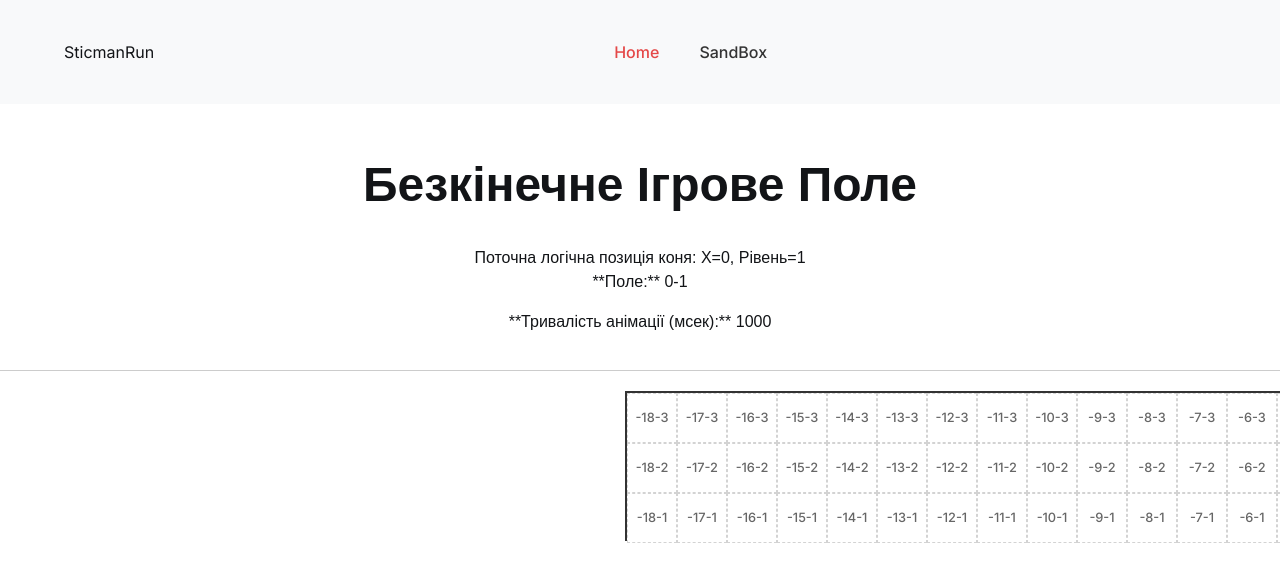
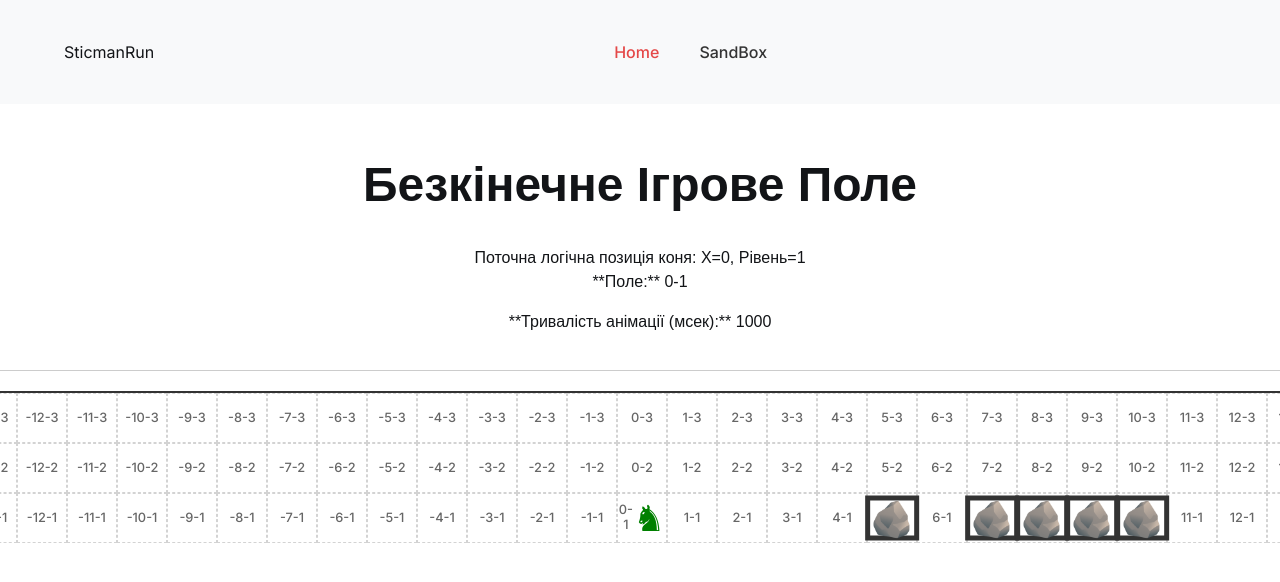
Before and after one commit to blackkat02/sticmanRun, a React (Vite) app: page / in a window 1280 px wide. Shown: the top 582 px of the page. Built offline with nearby package versions, Linux system fonts and the light colour scheme; a web font is replaced by a local one.

Commit message:
stabiliz

```diff
--- a/src/components/Cell/Cell.jsx
+++ b/src/components/Cell/Cell.jsx
@@ -1,4 +1,3 @@
-// Cell.jsx
 import React from 'react';
 
 export const Cell = ({ x, y, level, children }) => {
@@ -15,8 +14,6 @@ export const Cell = ({ x, y, level, children }) => {
     cursor: 'default',
     backgroundColor: 'white',
     position: 'relative',
-    // !!! ПЕРЕКОНАЙСЯ, ЩО ЦЬОГО РЯДКА ТУТ НЕМАЄ: !!!
-    // transform: 'scaleY(-1)',
   };
 
   const displayCoord = `${x}-${level + 1}`;
--- a/src/components/GameBoard/GameBoard.jsx
+++ b/src/components/GameBoard/GameBoard.jsx
@@ -1,4 +1,4 @@
-import React, { useRef, useState, forwardRef, useLayoutEffect, useCallback, useMemo } from 'react';
+import React, { useRef, forwardRef, useLayoutEffect, useCallback, useMemo } from 'react';
 import { Cell } from '../Cell/Cell.jsx';
 import Sticman from '../Sticman/Sticman.jsx';
 import Stone from '../Stone/Stone.jsx';
@@ -9,52 +9,62 @@ export const GameBoard = forwardRef(({ boardState, playerPosition, animationDura
   const cellSize = 50;
   const numberOfLevels = 3;
 
-  const [gameBoardRef, parentContainerWidth] = useParentContainerWidth();
+  const [gameBoardRef] = useParentContainerWidth();
   const viewportWidth = useViewportWidth();
-
-  const calculatePosition = useCallback((logicalX) => {
-    if (parentContainerWidth === 0) return 0;
-    return (parentContainerWidth / 2) - (logicalX * cellSize) - (cellSize / 2);
-  }, [parentContainerWidth, cellSize]);
 
   const initialRenderRef = useRef(true);
 
+  // Розраховуємо діапазон клітинок для рендерингу
+  const totalVisibleCells = Math.ceil(viewportWidth / cellSize);
+  const totalRenderableCells = totalVisibleCells * 2 + 10;
+
+  // renderFromX - це логічна координата (номер клітинки), з якої починається рендеринг
+  const renderFromX = playerPosition.x - Math.floor(totalVisibleCells / 2) - 5;
+  const renderToX = renderFromX + totalRenderableCells;
+
+  // Функція для розрахунку піксельного зсуву дошки
+  const calculateBoardPosition = useCallback((logicalX) => {
+    if (viewportWidth === 0) return 0;
+
+    // Знаходимо індекс клітинки гравця відносно початку рендерингу
+    const playerRelativeIndex = logicalX - renderFromX;
+
+    // Розраховуємо піксельну позицію гравця на рендереній дошці
+    const playerPixelPositionOnRenderedBoard = (playerRelativeIndex * cellSize) + (cellSize / 2);
+
+    // Центр в'юпорта
+    const viewportCenter = viewportWidth / 2;
+
+    // Зсув для центрування. Це те, на скільки ми змістимо дошку.
+    return viewportCenter - playerPixelPositionOnRenderedBoard;
+  }, [viewportWidth, cellSize, renderFromX]); // renderFromX є залежністю, щоб функція оновлювалася при зміні діапазону рендерингу
+
   useLayoutEffect(() => {
-    if (parentContainerWidth > 0 && gameBoardRef.current) {
-      const newTargetPixelPosition = calculatePosition(playerPosition.x);
+    if (viewportWidth > 0 && gameBoardRef.current) {
+      const newTargetPixelPosition = calculateBoardPosition(playerPosition.x);
 
       if (initialRenderRef.current) {
-        gameBoardRef.current.style.transition = 'none';
+        gameBoardRef.current.style.transition = 'none'; // Вимкнути анімацію при першому рендері
         gameBoardRef.current.style.transform = `translateX(${newTargetPixelPosition}px)`;
         initialRenderRef.current = false;
       } else {
-        gameBoardRef.current.style.transition = `transform ${animationDuration / 1000}s ease-out`;
+        gameBoardRef.current.style.transition = `transform ${animationDuration / 1000}s ease-out`; // Увімкнути анімацію
         gameBoardRef.current.style.transform = `translateX(${newTargetPixelPosition}px)`;
       }
     }
-  }, [playerPosition.x, parentContainerWidth, animationDuration, calculatePosition]);
+  }, [playerPosition.x, viewportWidth, animationDuration, calculateBoardPosition, gameBoardRef]);
 
-  const totalVisibleCells = Math.ceil(viewportWidth / cellSize);
-  const totalRenderableCells = totalVisibleCells * 2 + 10;
-
-  let renderFromX;
-
-  if (initialRenderRef.current) {
-    renderFromX = 0 - Math.floor(totalVisibleCells / 2) - 5;
-  } else {
-    renderFromX = playerPosition.x - Math.floor(totalVisibleCells / 2) - 5;
-  }
-
-  const renderToX = renderFromX + totalRenderableCells;
-
-  // Використовуємо useMemo, щоб уникнути зайвих перерахунків
   const cells = useMemo(() => {
     const result = [];
     for (let level = numberOfLevels - 1; level >= 0; level--) {
       for (let x = renderFromX; x < renderToX; x++) {
         const cellData = boardState.get(`${x}-${level}`);
+
         let cellContent = null;
-        if (cellData?.content === 'stone') {
+        // Рендеримо Sticman прямо в його клітинці
+        if (x === playerPosition.x && level === playerPosition.level) {
+          cellContent = <Sticman cellSize={cellSize} />;
+        } else if (cellData?.content === 'stone') {
           cellContent = <Stone cellSize={cellSize} />;
         }
 
@@ -77,19 +87,17 @@ export const GameBoard = forwardRef(({ boardState, playerPosition, animationDura
       }
     }
     return result;
-  }, [boardState, numberOfLevels, renderFromX, renderToX, cellSize]);
-
-  const sticmanLeftPx = (playerPosition.x - renderFromX) * cellSize;
-  const sticmanBottomPx = playerPosition.level * cellSize;
+  }, [boardState, numberOfLevels, renderFromX, renderToX, cellSize, playerPosition.x, playerPosition.level]);
 
   const gameBoardStyle = {
     height: `${numberOfLevels * cellSize}px`,
     position: 'absolute',
     top: '0px',
-    left: `${renderFromX * cellSize}px`,
+    left: '0px',
     width: `${totalRenderableCells * cellSize}px`,
     border: '2px solid #333',
     backgroundColor: '#e0f7fa',
+    zIndex: 1
   };
 
   const gridStyle = {
@@ -97,39 +105,19 @@ export const GameBoard = forwardRef(({ boardState, playerPosition, animationDura
     gridTemplateColumns: `repeat(${totalRenderableCells}, ${cellSize}px)`,
     gridTemplateRows: `repeat(${numberOfLevels}, ${cellSize}px)`,
     gap: '0px',
+    width: '100%',
     position: 'relative',
     left: '0px',
     bottom: '0px',
-    width: '100%',
     transformOrigin: 'top left',
     zIndex: 1,
   };
 
   return (
-    <div
-      ref={gameBoardRef}
-      style={gameBoardStyle}
-    >
+    <div ref={gameBoardRef} style={gameBoardStyle}>
       <div style={gridStyle}>
         {cells}
       </div>
-      <Sticman
-        style={{
-          position: 'absolute',
-          left: `${sticmanLeftPx}px`,
-          bottom: `${sticmanBottomPx}px`,
-          zIndex: 2,
-          width: `${cellSize}px`,
-          height: `${cellSize}px`,
-          display: 'flex',
-          justifyContent: 'center',
-          alignItems: 'center',
-        }}
-        positionX={playerPosition.x}
-        positionY={playerPosition.level}
-        level={playerPosition.level}
-        cellSize={cellSize}
-      />
     </div>
   );
 });
--- a/src/components/Sticman/Sticman.jsx
+++ b/src/components/Sticman/Sticman.jsx
@@ -1,36 +1,21 @@
-// Sticman.jsx
 import React from 'react';
-// import { useSpring, animated } from '@react-spring/web'; // Можемо прибрати animated, якщо немає анімацій
-// Якщо немає анімацій, використовуємо просто div
-import { animated } from '@react-spring/web'; // Залишаємо, якщо будемо додавати стрибки/падіння
 
-import styles from './Sticman.module.css';
-
-const Sticman = ({ positionX, positionY, level, cellSize, style }) => {
+const Sticman = ({ cellSize }) => {
   const chessKnightSymbol = '♞';
-
-  // !!! ВАЖЛИВО: Більше НЕ ВИКОРИСТОВУЄМО useSpring для left/bottom !!!
-  // Позиція вже жорстко розраховується та передається через 'style' пропс.
-  // Якщо будуть стрибки/падіння, тоді тут з'явиться useSpring для 'bottom'.
-  // Наразі, це просто статичний компонент, який отримує координати.
-
-  const sticmanBaseStyle = {
-    position: 'absolute',
-    zIndex: 5,
-    width: `${cellSize}px`,
-    height: `${cellSize}px`,
-    display: 'flex',
-    justifyContent: 'center',
-    alignItems: 'center',
-  };
-
-  const knightSymbolStyle = {};
-
   return (
-    // Використовуємо звичайний div, якщо немає анімації, або animated.div, якщо плануємо
     <div
-      className={styles.sticmanKnight}
-      style={{ ...sticmanBaseStyle, ...style }} // Просто застосовуємо стилі, передані з GameBoard
+      style={{
+        width: `${cellSize}px`,
+        height: `${cellSize}px`,
+        color: 'green',
+        fontSize: '36px',
+        lineHeight: '1',
+        display: 'flex',
+        justifyContent: 'center',
+        alignItems: 'center',
+        // Z-index тут не потрібен, оскільки він є частиною клітинки,
+        // а позиціонування відбувається на батьківському div.
+      }}
     >
       <span>
         {chessKnightSymbol}
--- a/src/components/Stone/Stone.jsx
+++ b/src/components/Stone/Stone.jsx
@@ -1,14 +1,13 @@
-// Stone.jsx
 import React from 'react';
 
 const Stone = ({ cellSize }) => {
-  const stoneSymbol = '🪨'; // Символ каменю (можна замінити на SVG або інше)
+  const stoneSymbol = '🪨';
 
   const stoneStyle = {
     position: 'absolute',
     top: '50%',
     left: '50%',
-    transform: 'translate(-50%, -50%)', // Залишаємо тільки центрування
+    transform: 'translate(-50%, -50%)',
     fontSize: `${cellSize * 0.7}px`,
     lineHeight: 1,
     zIndex: 1,
--- a/src/hooks/useParentContainerWidth.js
+++ b/src/hooks/useParentContainerWidth.js
@@ -1,28 +1,25 @@
-import { useState, useEffect, useRef } from 'react';
+import { useRef, useEffect, useState, useCallback } from 'react';
 
-export function useParentContainerWidth() {
-  const [width, setWidth] = useState(0);
-  const ref = useRef(null);
+export const useParentContainerWidth = () => {
+    const ref = useRef(null);
+    const [width, setWidth] = useState(0);
 
-  useEffect(() => {
-    const updateWidth = () => {
-      console.log("start")
-      console.log(ref.current)
-      if (ref.current) {
-        setWidth(ref.current.offsetWidth);
-        console.log(ref.current.offsetWidth)
-      }
-    };
+    const handleResize = useCallback(() => {
+        if (ref.current) {
+            setWidth(ref.current.offsetWidth);
+        }
+    }, []);
 
-    updateWidth();
-    window.addEventListener('resize', updateWidth);
+    useEffect(() => {
+        if (ref.current) {
+            setWidth(ref.current.offsetWidth);
+        }
 
-    return () => {
-      window.removeEventListener('resize', updateWidth);
-    };
-  }, []);
+        window.addEventListener('resize', handleResize);
+        return () => {
+            window.removeEventListener('resize', handleResize);
+        };
+    }, [handleResize]);
 
-  console.log(ref)
-  console.log(width)
-  return [ref, width];
-}
+    return [ref, width];
+};
--- a/src/pages/HomePage/HomePage.jsx
+++ b/src/pages/HomePage/HomePage.jsx
@@ -5,15 +5,18 @@ const HomePage = () => {
   const [playerPosition, setPlayerPosition] = useState({ x: 0, level: 0 });
   const [boardState, setBoardState] = useState(new Map());
   const animationDuration = 1000;
-  const gameBoardRef = useRef(null);
 
-  // useRef для доступу до актуального стану дошки в обробнику подій
   const boardStateRef = useRef(boardState);
+  const playerPositionRef = useRef(playerPosition);
+
   useEffect(() => {
     boardStateRef.current = boardState;
   }, [boardState]);
 
-  // Функція для ініціалізації дошки
+  useEffect(() => {
+    playerPositionRef.current = playerPosition;
+  }, [playerPosition]);
+
   const initializeBoard = useCallback(() => {
     const board = new Map();
     for (let x = 0; x < 500; x++) {
@@ -33,35 +36,36 @@ const HomePage = () => {
     initializeBoard();
   }, [initializeBoard]);
 
-  // Оновлений обробник подій, який використовує useRef
   const handleKeyDown = useCallback((event) => {
-    if (event.repeat) return;
+    if (event.repeat) {
+      return;
+    }
 
-    let newX = playerPosition.x;
-    let newLevel = playerPosition.level;
+    let newX = playerPositionRef.current.x;
+    let newLevel = playerPositionRef.current.level;
 
     if (event.code === 'KeyD') newX += 1;
     else if (event.code === 'KeyA') newX -= 1;
 
-    // Отримуємо найновіший стан дошки з рефа
-    const currentBoard = boardStateRef.current;
-    const targetCell = currentBoard.get(`${newX}-${newLevel}`);
+    // // !!! Тимчасово відключено: каміння не є перешкодою !!!
+    // const currentBoard = boardStateRef.current;
+    // const targetCell = currentBoard.get(`${newX}-${newLevel}`);
+    // if (targetCell && targetCell.content === 'stone') {
+    //   console.log('--- Move blocked! Cannot move to a stone. Player position remains unchanged. ---');
+    //   return;
+    // }
 
-    if (targetCell && targetCell.content === 'stone') {
-      return;
-    }
-
-    if (newX !== playerPosition.x || newLevel !== playerPosition.level) {
+    if (newX !== playerPositionRef.current.x || newLevel !== playerPositionRef.current.level) {
       setPlayerPosition({ x: newX, level: newLevel });
     }
-  }, [playerPosition]);
+  }, []);
 
   useEffect(() => {
     window.addEventListener('keydown', handleKeyDown);
     return () => {
       window.removeEventListener('keydown', handleKeyDown);
     };
-  }, [handleKeyDown]);
+  }, []);
 
   const currentCellName = `${playerPosition.x}-${playerPosition.level + 1}`;
 
@@ -81,7 +85,6 @@ const HomePage = () => {
       <div style={{ position: 'relative', width: '100%', height: `calc(100vh - ${200}px)`, overflow: 'hidden' }}>
         {boardState.size > 0 && (
           <GameBoard
-            ref={gameBoardRef}
             boardState={boardState}
             playerPosition={playerPosition}
             animationDuration={animationDuration}
```
Lines whose indentation alone changed are shown as unchanged.
